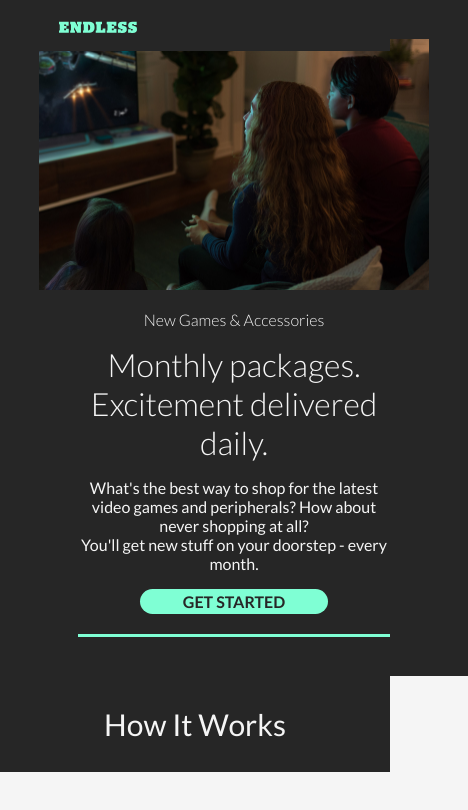
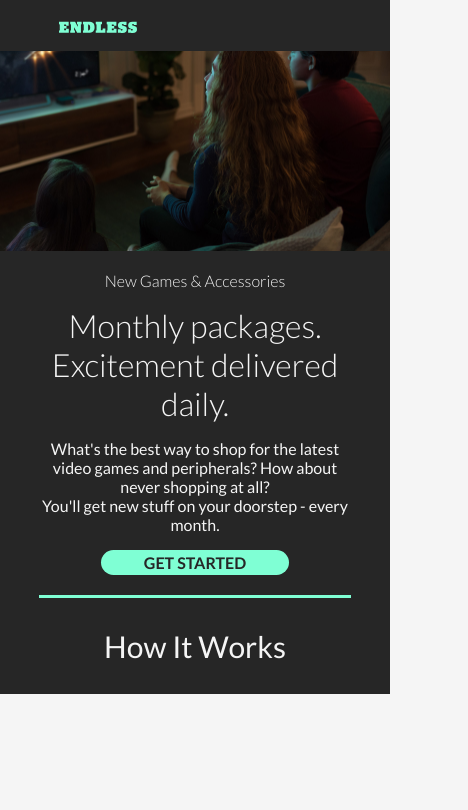
Before and after one commit to InfernOwl/Endless_React, a React (Create React App) app: page / in a window 390 px wide. Shown: the top 810 px of the page, 468 px wide, since content can reach past the window. Built offline with nearby package versions, Linux system fonts and the light colour scheme; no server answers.

Commit message:
Added CSS fixes for outlier screen types and fixed Edge Browser Viewing

```diff
--- a/src/App.js
+++ b/src/App.js
@@ -55,10 +55,8 @@ class Promo extends React.Component {
 
     couchImg() {
         if (this.state.mobileWindow) {
-            console.log("small");
             return couch_small;
         } else {
-            console.log("large");
             return couch_large;
         }
     }
--- a/src/index.css
+++ b/src/index.css
@@ -17,6 +17,10 @@ code {
 
 .latoText {
     font-family: 'Lato', sans-serif;
+}
+
+.App {
+    background-color: whitesmoke;
 }
 
 /**************************************************
@@ -59,15 +63,7 @@ code {
     /*** EDGE SUPPORT ***/
     @supports (-ms-ime-align: auto) {
         .parallax-wrapper {
-            position: relative;
-            width: 100%;
-            height: 100vh;
-            overflow-x: hidden;
-            overflow-y: auto;
-            perspective: 8px;
-            perspective-origin: 0%;
-            display: flex;
-            z-index: 0;
+            display: inline-block;
         }
 
             .parallax-wrapper::-webkit-scrollbar {
@@ -76,19 +72,19 @@ code {
 
         .foreground {
             transform: translateZ(0px);
+            position: unset;
         }
 
         .background {
-            position: absolute;
-            top: 0;
-            left: 0;
-            width: 100%;
-            height: 100%;
+            position: unset;
             transform-origin: 0;
             transform: translateZ(0px);
         }
     }
 }
+
+
+
 
 .Header {
     background-color: #262626;
@@ -105,8 +101,12 @@ code {
     left: 15%;
     top: 3%;
     position: absolute;
+}
 
-}
+    .endlessLogo :hover {
+        fill: darkorchid;
+        transition: fill 0.3s ease-in-out;
+    }
 
 .Promo {
     height: 100%;
@@ -218,15 +218,50 @@ code {
     font-size: 17px;
 }
 
+/* Specific edge cases of PCs with wide (but not tall) displays */
+@media (min-device-width: 1020px) and (max-device-height: 630px) {
+    .parallax-wrapper {
+        display: inline;
+    }
+
+        .parallax-wrapper::-webkit-scrollbar {
+            display: none;
+        }
+
+    .foreground {
+        transform: translateZ(0px);
+        position: unset;
+        height: 90%;
+    }
+
+    .background {
+        position: unset;
+        transform-origin: 0;
+        transform: translateZ(0px);
+    }
+
+    .promoText {
+        bottom: 50%;
+    }
+}
+
+
+
 /**************************************************
     Mobile CSS
 **************************************************/
 
-@media (max-device-width: 1024px), (max-device-height: 830) {
+@media (max-device-width: 1024px) {
+
+    .App {
+        background-color: #262626;
+    }
 
     .parallax-wrapper {
         background-color: #262626;
-        display: inline-block;
+        display: inline;
+        transform-origin: 0;
+        transform: translateZ(0px);
     }
 
     .endlessLogo {
@@ -238,7 +273,9 @@ code {
         width: 100%;
         background-color: #262626;
         position: unset;
-        padding: 10%;
+        padding: 0;
+        transform-origin: 0;
+        transform: translateZ(0px);
     }
 
     .promoSection img {
```
